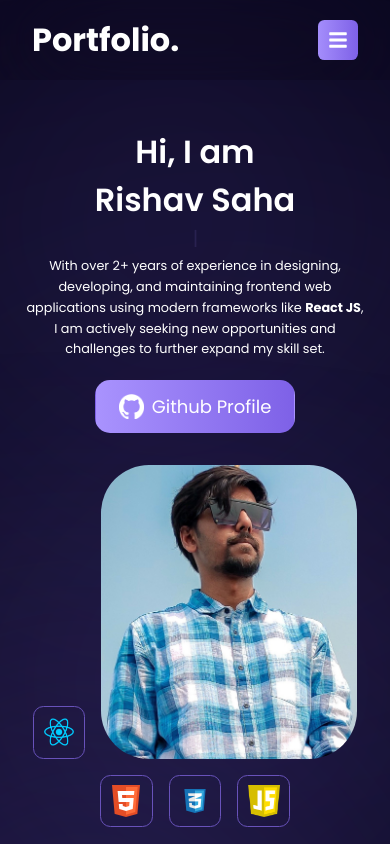
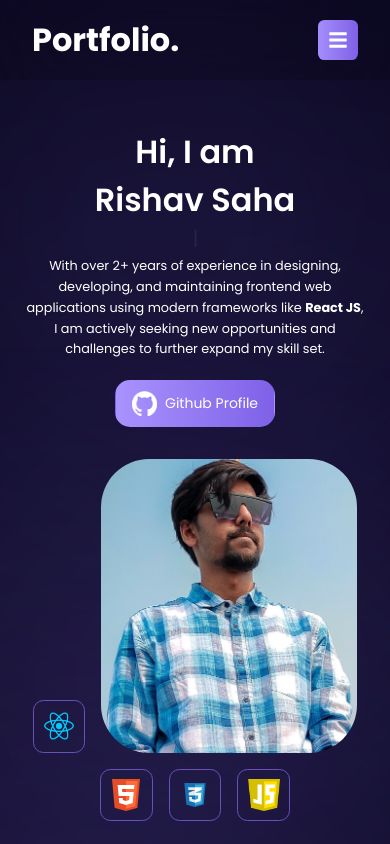
Before and after one commit to saha-rishav/portfolio-app, a React (Create React App) app: page / in a window 390 px wide. Shown: the top 844 px of the page. Built offline with nearby package versions, Linux system fonts and the light colour scheme.

Commit message:
git button adjusted

```diff
--- a/src/components/HeroSection/Hero.css
+++ b/src/components/HeroSection/Hero.css
@@ -170,6 +170,7 @@
         width: 2.5rem;
         height: 2.5rem;
     }
+
 }
 
 @media(max-width: 768px) {
@@ -221,7 +222,13 @@
     }
 
     .gitProfileBtn {
+        width: 160px;
         margin: 20px auto 0;
+        padding-top: 10px;
+        padding-bottom: 10px;
+    }
+    .gitProfileBtn h3 {
+        font-size: 14px;
     }
 }
 
```
